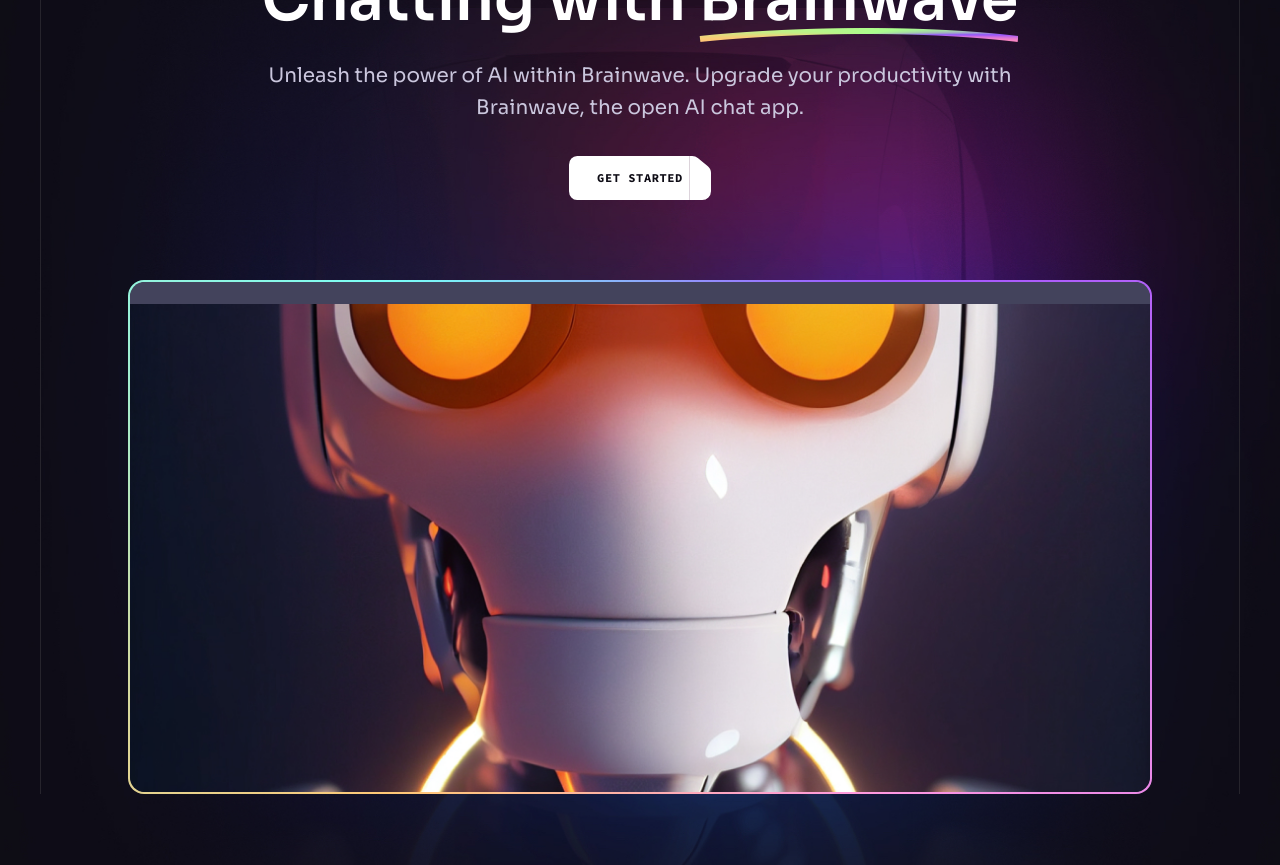
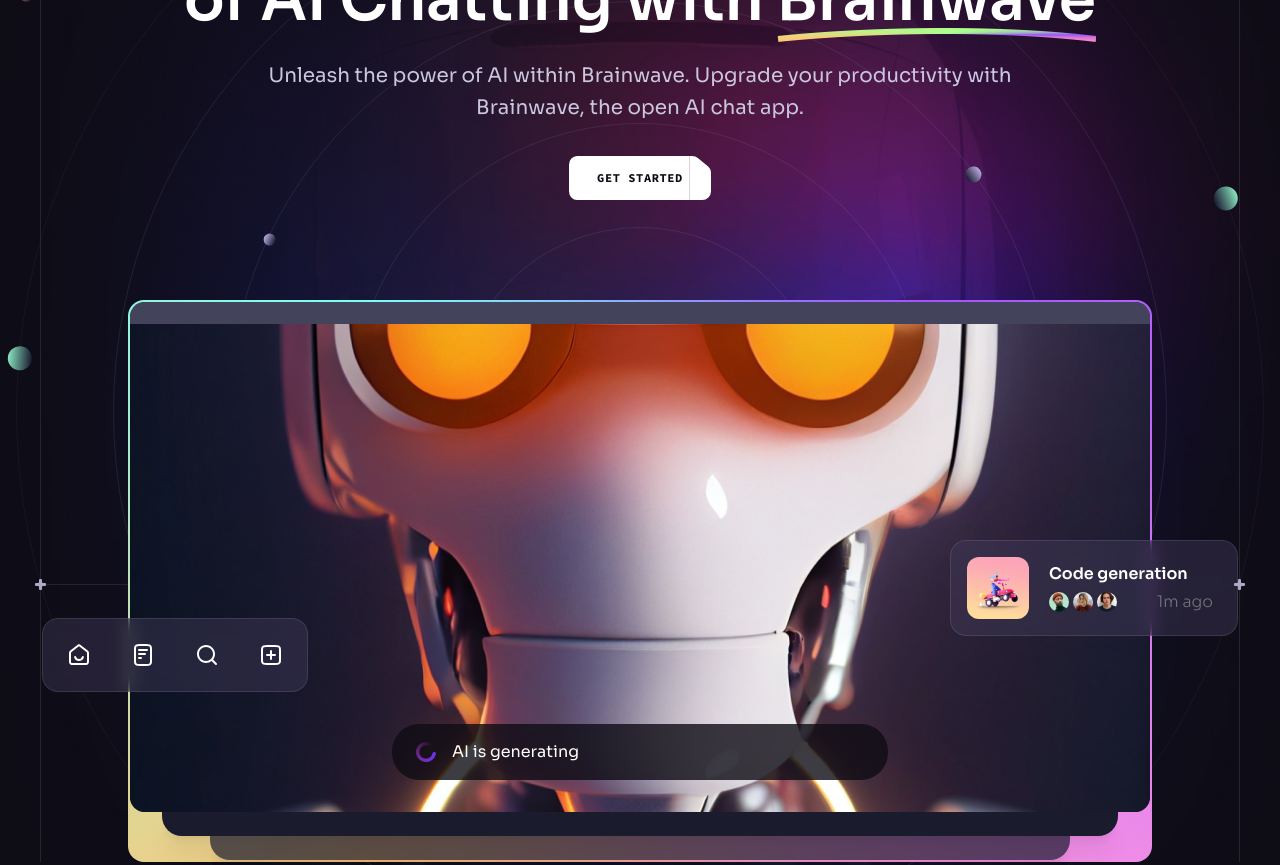
Before and after one commit to AntonioMinafra/BrainWave_with_React.js_TailwindCSS, a React (Vite) app: page / in a window 1280 px wide. Shown: the part 300-1165 px from the top of the page. Built offline with nearby package versions, Linux system fonts and the light colour scheme.

Commit message:
added Generating and Notificatio components

```diff
--- a/package.json
+++ b/package.json
@@ -12,6 +12,7 @@
   "dependencies": {
     "react": "^18.3.1",
     "react-dom": "^18.3.1",
+    "react-just-parallax": "^3.1.16",
     "react-router-dom": "^6.26.0",
     "scroll-lock": "^2.1.5"
   },
--- /dev/null
+++ b/src/components/Generating.jsx
@@ -0,0 +1,16 @@
+import { loading } from "../assets";
+
+const Generating = ({ className }) => {
+  return (
+    <div
+      className={`flex items-center h-[3.5rem] px-6 bg-n-8/80 rounded-[1.7rem] ${
+        className || ""
+      } text-base`}
+    >
+      <img className="w-5 h-5 mr-4" src={loading} alt="Loading" />
+      AI is generating
+    </div>
+  );
+};
+
+export default Generating;
--- a/src/components/Hero.jsx
+++ b/src/components/Hero.jsx
@@ -1,8 +1,16 @@
 import { curve, heroBackground, robot } from "../assets";
 import Button from "./Button";
 import Section from "./Section";
+import { BackgroundCircles, BottomLine, Gradient } from "./design/Hero";
+import { heroIcons } from "../constants";
+import { ScrollParallax } from "react-just-parallax";
+import { useRef } from "react";
+import Generating from "./Generating";
+import Notification from "./Notification";
 
 const Hero = () => {
+  const parallaxRef = useRef(null);
+
   return (
     <Section
       className="pt-[12rem] -mt-[5.25rem]"
@@ -11,12 +19,12 @@
       customPaddings
       id="hero"
     >
-      <div className="container relative">
-        <div className="relative z-1 max-W-[62rem] mx-auto text-center mb-[4rem] md:mb-20 lg:mb:[6rem]">
+      <div className="container relative" ref={parallaxRef}>
+        <div className="relative z-1 max-w-[62rem] mx-auto text-center mb-[3.875rem] md:mb-20 lg:mb-[6.25rem]">
           <h1 className="h1 mb-6">
-            Explore the possibilities of AI Chatting with {` `}
+            Explore the Possibilities of&nbsp;AI&nbsp;Chatting with {` `}
             <span className="inline-block relative">
-              Brainwave{` `}
+              Brainwave{" "}
               <img
                 src={curve}
                 className="absolute top-full left-0 w-full xl:-mt-2"
@@ -38,6 +46,7 @@
           <div className="relative z-1 p-0.5 rounded-2xl bg-conic-gradient">
             <div className="relative bg-n-8 rounded-[1rem]">
               <div className="h-[1.4rem] bg-n-10 rounded-t-[0.9rem]" />
+
               <div className="aspect-[33/40] rounded-b-[0.9rem] overflow-hidden md:aspect-[688/490] lg:aspect-[1024/490]">
                 <img
                   src={robot}
@@ -46,8 +55,29 @@
                   height={490}
                   alt="AI"
                 />
+
+                <Generating className="absolute left-4 right-4 bottom-5 md:left-1/2 md:right-auto md:bottom-8 md:w-[31rem] md:-translate-x-1/2 " />
+
+                <ScrollParallax isAbsolutelyPositioned>
+                  <ul className="hidden absolute -left-[5.5rem] bottom-[7.5rem] px-1 py-1 bg-n-9/40 backdrop-blur border border-n-1/10 rounded-2xl xl:flex">
+                    {heroIcons.map((icon, index) => (
+                      <li className="p-5" key={index}>
+                        <img src={icon} width={24} height={25} alt={icon} />
+                      </li>
+                    ))}
+                  </ul>
+                </ScrollParallax>
+
+                <ScrollParallax isAbsolutelyPositioned>
+                  <Notification
+                    className="hidden absolute -right-[5.5rem] bottom-[11rem] w-[18rem] xl:flex"
+                    title="Code generation"
+                  />
+                </ScrollParallax>
               </div>
             </div>
+
+            <Gradient />
           </div>
           <div className="absolute -top-[54%] left-1/2 w-[234%] -translate-x-1/2 md:-top-[46%] md:w-[138%] lg:-top-[104%]">
             <img
@@ -58,8 +88,12 @@
               alt="hero"
             />
           </div>
+
+          <BackgroundCircles />
         </div>
       </div>
+
+      <BottomLine />
     </Section>
   );
 };
--- /dev/null
+++ b/src/components/Notification.jsx
@@ -0,0 +1,46 @@
+import { notification1 } from "../assets";
+import { notificationImages } from "../constants";
+
+const Notification = ({ className, title }) => {
+  return (
+    <div
+      className={`${
+        className || ""
+      } flex items-center p-4 pr-6 bg-n-9/40 backdrop-blur border border-n-1/10 rounded-2xl gap-5`}
+    >
+      <img
+        src={notification1}
+        width={62}
+        height={62}
+        alt="image"
+        className="rounded-xl"
+      />
+
+      <div className="flex-1">
+        <h6 className="mb-1 font-semibold text-base">{title}</h6>
+
+        <div className="flex items-center justify-between">
+          <ul className="flex -m-0.5">
+            {notificationImages.map((item, index) => (
+              <li
+                key={index}
+                className="flex w-6 h-6 border-2 border-n-12 rounded-full overflow-hidden"
+              >
+                <img
+                  src={item}
+                  className="w-full"
+                  width={20}
+                  height={20}
+                  alt={item}
+                />
+              </li>
+            ))}
+          </ul>
+          <div className="body-2 text-n-13">1m ago</div>
+        </div>
+      </div>
+    </div>
+  );
+};
+
+export default Notification;
```
Also changed, not shown: src/components/Section.jsx (indentation only), 1 other file (tests, documents, lock files or other folders).
